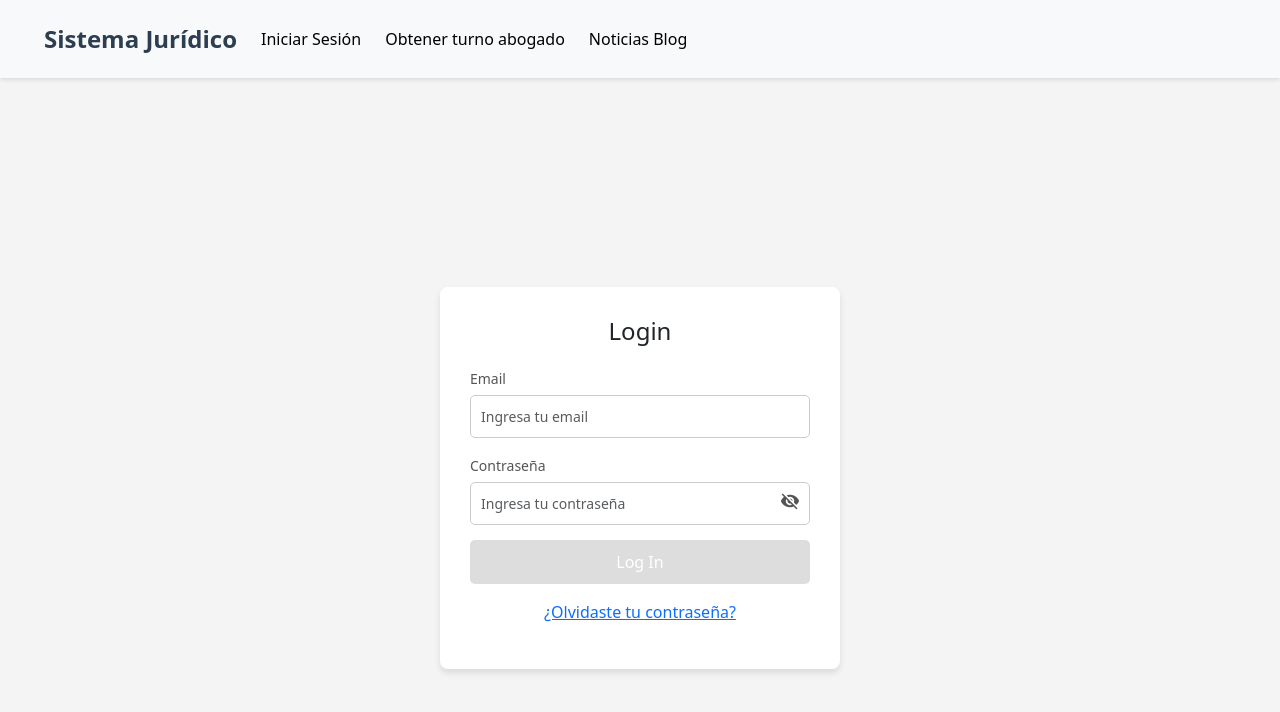
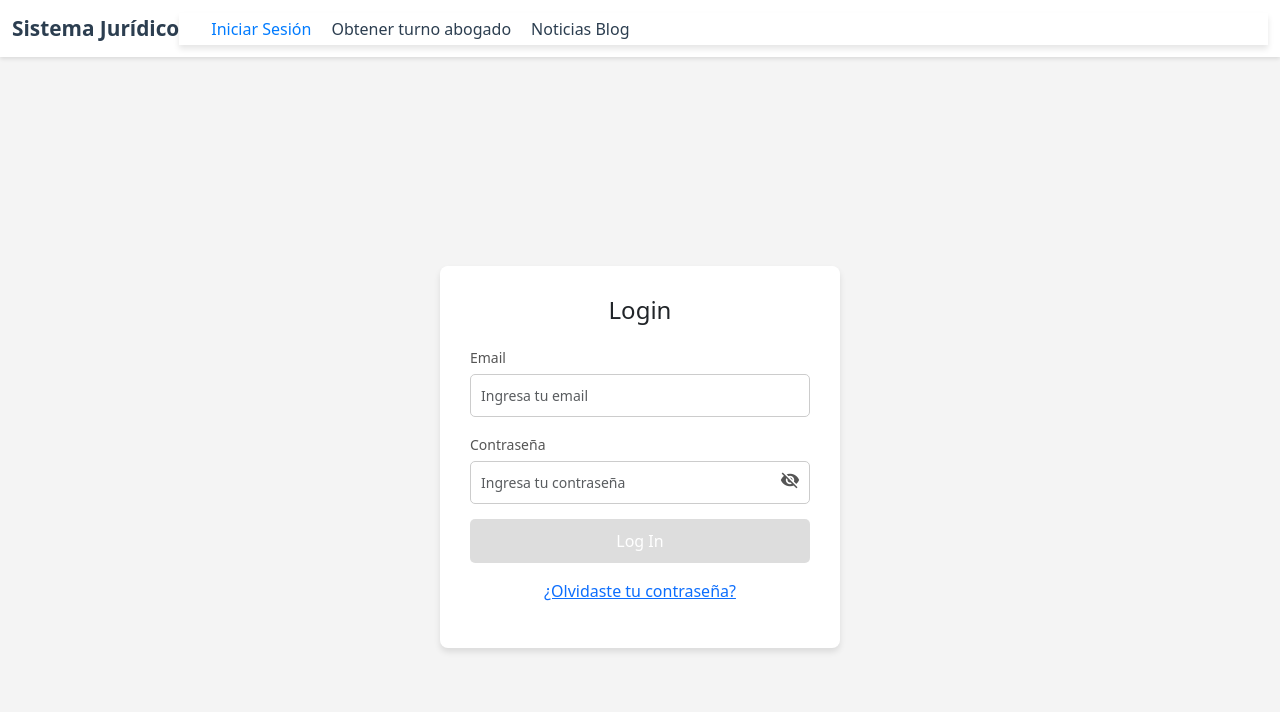
Before and after one commit to EliasDanteo/seminario-integrador-frontendapp, an Angular app: page / in a window 1280 px wide. Shown: the top 712 px of the page. Built offline with nearby package versions, Linux system fonts and the light colour scheme; no server answers.

Commit message:
feat: navbar + turnos-list

```diff
--- a/src/app/layout/navbar/navbar.component.css
+++ b/src/app/layout/navbar/navbar.component.css
@@ -1,13 +1,18 @@
+a {
+  margin: 0px 0px 0px 0px !important;
+  text-align: center !important;
+}
+
 .navbar {
-  padding: 1rem 2rem;
   box-shadow: 0 2px 4px rgba(0, 0, 0, 0.1);
   position: relative;
   z-index: 1000;
+  background-color: #fff !important;
 }
 
 .navbar-brand {
   font-weight: 600;
-  font-size: 1.5rem;
+  font-size: 1.3rem;
   color: #2c3e50;
   transition: color 0.3s ease;
 }
@@ -16,10 +21,14 @@
   color: #007bff;
 }
 
+.navbar-brand.active-link {
+  color: #007bff !important;
+}
+
 .navbar-toggler {
   border: none;
-  padding: 0.5rem;
-  font-size: 1.25rem;
+  padding: 0.25rem;
+  font-size: 1.1rem;
   line-height: 1;
   background-color: transparent;
   cursor: pointer;
@@ -35,112 +44,134 @@
   transform: rotate(90deg);
 }
 
+.navbar-collapse {
+  transition: all 0.3s ease;
+}
+
 @media (max-width: 991.98px) {
   .navbar-collapse {
     position: absolute;
     top: 100%;
     left: 0;
     right: 0;
-    background-color: #f8f9fa;
-    padding: 1rem 2rem;
+    background-color: #fff;
+    padding: 0 1.5rem;
     box-shadow: 0 4px 6px rgba(0, 0, 0, 0.1);
     max-height: 0;
     overflow: hidden;
     opacity: 0;
     transition: max-height 0.3s ease-out, opacity 0.3s ease;
-    z-index: 1051;
   }
 
   .navbar-collapse.show {
     max-height: 100vh;
     opacity: 1;
+    padding: 0.5rem 1.5rem;
     transition: max-height 0.5s ease-in, opacity 0.3s ease;
   }
 
   .navbar-nav {
-    margin-bottom: 1rem;
+    margin-bottom: 0.5rem;
   }
 
   .user-menu {
-    padding-top: 1rem;
+    padding: 0.5rem 0;
     border-top: 1px solid #eee;
-    z-index: 1052;
-    background-color: #f8f9fa;
   }
 }
 
 .animated-link {
   position: relative;
-  color: #000;
+  color: #2c3e50 !important;
   text-decoration: none;
   transition: color 0.3s ease;
-  padding: 0.5rem 1rem;
-  display: block;
+  padding: 0.25rem 0.75rem;
+  margin: 0 0.15rem;
+  border-radius: 4px;
+}
+
+.active-link {
+  color: #007bff !important;
+  font-weight: 500;
+}
+
+.active-link::after {
+  content: "";
+  position: absolute;
+  bottom: 0;
+  left: 0.75rem;
+  height: 2px;
+  width: calc(100% - 1.5rem);
+  background-color: #007bff;
+  transform: scaleX(1);
+  transform-origin: left;
 }
 
 .animated-link::after {
   content: "";
   position: absolute;
   bottom: 0;
-  left: 1rem;
+  left: 0.75rem;
   height: 2px;
-  width: calc(100% - 2rem);
+  width: calc(100% - 1.5rem);
   background-color: #007bff;
   transform: scaleX(0);
   transform-origin: left;
   transition: transform 0.3s ease;
 }
 
-.animated-link:hover::after,
-.animated-link.active::after {
+.animated-link:hover::after {
   transform: scaleX(1);
 }
 
-.animated-link:hover {
-  color: #007bff;
-}
-
 @media (min-width: 992px) {
-  .navbar-collapse {
-    display: flex !important;
-    flex-basis: auto;
-  }
-
   .navbar-nav {
     flex-direction: row;
+    align-items: center;
   }
 
   .nav-item {
-    margin-right: 0.5rem;
+    margin-right: 0.25rem;
   }
 
   .user-menu {
     margin-left: auto;
-    background-color: #f8f9fa;
-    z-index: 1052;
+  }
+
+  .animated-link {
+    display: inline-block;
   }
 }
 
+/* Estilos para el menú de usuario */
+.user-menu button {
+  display: flex;
+  align-items: center;
+  gap: 0.25rem;
+  font-weight: 500;
+  font-size: 0.9rem;
+}
+
 .mat-menu-panel {
-  min-width: 180px;
+  min-width: 160px;
+  box-shadow: 0 4px 6px rgba(0, 0, 0, 0.1);
+  border-radius: 8px !important;
+  overflow: hidden;
 }
 
 .mat-menu-item {
-  display: flex;
-  align-items: center;
+  transition: background-color 0.2s ease !important;
+  padding: 0.25rem 0.75rem !important;
+  font-size: 0.9rem;
+}
+
+.mat-menu-item:hover {
+  background-color: #f8f9fa !important;
 }
 
 .mat-menu-item .nav-link {
-  color: inherit;
+  color: inherit !important;
   text-decoration: none;
   width: 100%;
+  padding: 0;
 }
-
-.user-option {
-  display: flex;
-  align-items: center;
-  padding: 0.5rem 1rem;
-  cursor: pointer;
-  transition: background-color 0.3s ease;
-  z-index: 1052;
-}
--- a/src/app/layout/navbar/navbar.component.html
+++ b/src/app/layout/navbar/navbar.component.html
@@ -1,8 +1,9 @@
 <nav class="navbar navbar-expand-lg bg-body-tertiary">
   <div class="container-fluid">
-    <a class="navbar-brand" href="/home">Sistema Jurídico</a>
+    <a class="navbar-brand" routerLink="/home" routerLinkActive="active-link"
+      >Sistema Jurídico</a
+    >
 
-    <!-- Botón para móviles -->
     <button
       class="navbar-toggler"
       type="button"
@@ -13,28 +14,28 @@
       <span class="navbar-toggler-icon"></span>
     </button>
 
-    <!-- Contenido del navbar -->
     <div
       class="navbar-collapse"
       [class.show]="mobileMenuOpen"
       id="navbarContent"
     >
       <ul class="navbar-nav me-auto mb-2 mb-lg-0">
-        <!-- Menú para usuarios no autenticados -->
         @if(userSignal() === null){
         <li class="nav-item">
-          <a class="nav-link animated-link" href="/" (click)="closeMobileMenu()"
+          <a
+            class="nav-link animated-link"
+            routerLink="/"
+            routerLinkActive="active-link"
+            (click)="closeMobileMenu()"
             >Iniciar Sesión</a
           >
         </li>
-        }
-
-        <!-- Menú para administradores -->
-        @if(esAdmin()){
+        } @if(esAdmin()){
         <li class="nav-item">
           <a
             class="nav-link animated-link"
-            href="/abogados-list"
+            routerLink="/abogados-list"
+            routerLinkActive="active-link"
             (click)="closeMobileMenu()"
             >Abogados</a
           >
@@ -42,7 +43,8 @@
         <li class="nav-item">
           <a
             class="nav-link animated-link"
-            href="/clientes-list"
+            routerLink="/clientes-list"
+            routerLinkActive="active-link"
             (click)="closeMobileMenu()"
             >Clientes</a
           >
@@ -50,7 +52,8 @@
         <li class="nav-item">
           <a
             class="nav-link animated-link"
-            href="/secretarios-list"
+            routerLink="/secretarios-list"
+            routerLinkActive="active-link"
             (click)="closeMobileMenu()"
             >Secretarios</a
           >
@@ -58,7 +61,8 @@
         <li class="nav-item">
           <a
             class="nav-link animated-link"
-            href="/actividades-list"
+            routerLink="/actividades-list"
+            routerLinkActive="active-link"
             (click)="closeMobileMenu()"
             >Actividades</a
           >
@@ -66,31 +70,28 @@
         <li class="nav-item">
           <a
             class="nav-link animated-link"
-            href="/noticias-list"
+            routerLink="/noticias-list"
+            routerLinkActive="active-link"
             (click)="closeMobileMenu()"
-            >Crear noticia</a
+            >Crear Noticia</a
           >
         </li>
-        }
-
-        <!-- Menú común para abogados, secretarios y admin -->
-        @if(esAbogado() || esSecretario() || esAdmin()){
+        } @if(esAbogado() || esSecretario() || esAdmin()){
         <li class="nav-item">
           <a
             class="nav-link animated-link"
-            href="/casos-list"
+            routerLink="/casos-list"
+            routerLinkActive="active-link"
             (click)="closeMobileMenu()"
             >Casos</a
           >
         </li>
-        }
-
-        <!-- Menú específico para abogados -->
-        @if(esAbogado()){
+        } @if(esAbogado()){
         <li class="nav-item">
           <a
             class="nav-link animated-link"
-            href="/mis-actividades"
+            routerLink="/mis-actividades"
+            routerLinkActive="active-link"
             (click)="closeMobileMenu()"
             >Mis Actividades</a
           >
@@ -98,7 +99,8 @@
         <li class="nav-item">
           <a
             class="nav-link animated-link"
-            href="/horarios-turnos"
+            routerLink="/horarios-turnos"
+            routerLinkActive="active-link"
             (click)="closeMobileMenu()"
             >Horarios de turnos</a
           >
@@ -106,49 +108,45 @@
         <li class="nav-item">
           <a
             class="nav-link animated-link"
-            href="/mis-turnos"
+            routerLink="/mis-turnos"
+            routerLinkActive="active-link"
             (click)="closeMobileMenu()"
             >Turnos</a
           >
         </li>
-        }
-
-        <!-- Menú para clientes -->
-        @if(esCliente()){
+        } @if(esCliente()){
         <li class="nav-item">
           <a
             class="nav-link animated-link"
-            href="/casos-list"
+            routerLink="/casos-list"
+            routerLinkActive="active-link"
             (click)="closeMobileMenu()"
             >Mis Casos</a
           >
         </li>
-        }
-
-        <!-- Menú para usuarios no abogados/admin/secretarios -->
-        @if(!esAbogado() && !esAdmin() && !esSecretario()){
+        } @if(!esAbogado() && !esAdmin() && !esSecretario()){
         <li class="nav-item">
           <a
             class="nav-link animated-link"
-            href="/obtener-turnos"
+            routerLink="/obtener-turnos"
+            routerLinkActive="active-link"
             (click)="closeMobileMenu()"
             >Obtener turno abogado</a
           >
         </li>
         }
 
-        <!-- Menú común a todos -->
         <li class="nav-item">
           <a
             class="nav-link animated-link"
-            href="/noticias-blog"
+            routerLink="/noticias-blog"
+            routerLinkActive="active-link"
             (click)="closeMobileMenu()"
             >Noticias Blog</a
           >
         </li>
       </ul>
 
-      <!-- Menú de usuario -->
       @if(userSignal() !== null){
       <div class="user-menu">
         <button
@@ -164,7 +162,12 @@
         </button>
         <mat-menu class="user-option" #menu="matMenu">
           <button mat-menu-item (click)="closeMobileMenu()">
-            <a class="nav-link" href="/home">Mi Perfil</a>
+            <a
+              class="nav-link"
+              routerLink="/home"
+              routerLinkActive="active-link"
+              >Mi Perfil</a
+            >
           </button>
           <button mat-menu-item (click)="logout()">Cerrar Sesión</button>
         </mat-menu>
--- a/src/app/layout/navbar/navbar.component.ts
+++ b/src/app/layout/navbar/navbar.component.ts
@@ -1,5 +1,5 @@
 import { Component, effect, HostListener } from '@angular/core';
-import { Router } from '@angular/router';
+import { Router, RouterModule } from '@angular/router';
 import { AuthService } from '../../core/services/auth.service.js';
 import { CommonModule } from '@angular/common';
 import { MatMenuModule } from '@angular/material/menu';
@@ -9,7 +9,7 @@ import { TipoUsuarioEnum } from '../../core/utils/enums.js';
 @Component({
   selector: 'app-navbar',
   standalone: true,
-  imports: [MatMenuModule, CommonModule, MatButtonModule],
+  imports: [MatMenuModule, CommonModule, MatButtonModule, RouterModule],
   templateUrl: './navbar.component.html',
   styleUrl: './navbar.component.css',
 })
--- a/src/app/pages/cuu-casos/casos-information-dialog/casos-information-dialog.component.css
+++ b/src/app/pages/cuu-casos/casos-information-dialog/casos-information-dialog.component.css
@@ -22,10 +22,23 @@
 }
 
 .btn-outline-primary {
-  transition: all 0.2s;
+  transition: all 0.2s ease-in-out;
 }
 
 .btn-outline-primary:hover {
   background-color: #0d6efd;
   color: white;
 }
+
+.btn-outline-primary.active {
+  background-color: #007bff;
+  color: white !important;
+  border-color: #006fe6;
+  box-shadow: inset 0 2px 4px rgba(0, 0, 0, 0.15);
+  transform: translateY(1px);
+}
+
+.btn-outline-primary.active:hover {
+  background-color: #0069d9;
+  border-color: #0062cc;
+}
```
Also changed, not shown: src/app/pages/cuu-casos/casos-information-dialog/casos-information-dialog.component.html (+25 -3 lines), src/app/pages/turnos-list/turnos-list.component.html (+9 -6 lines).
